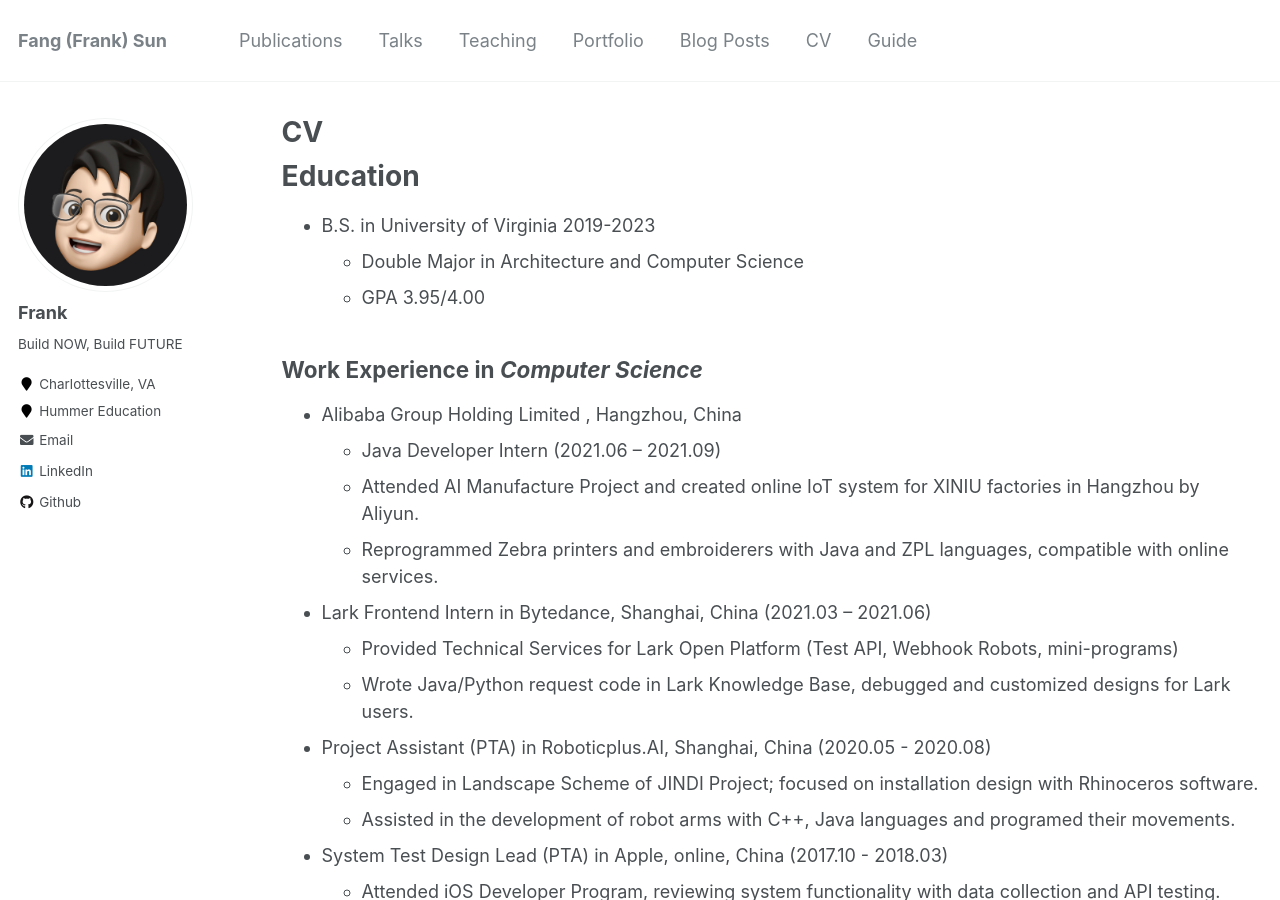
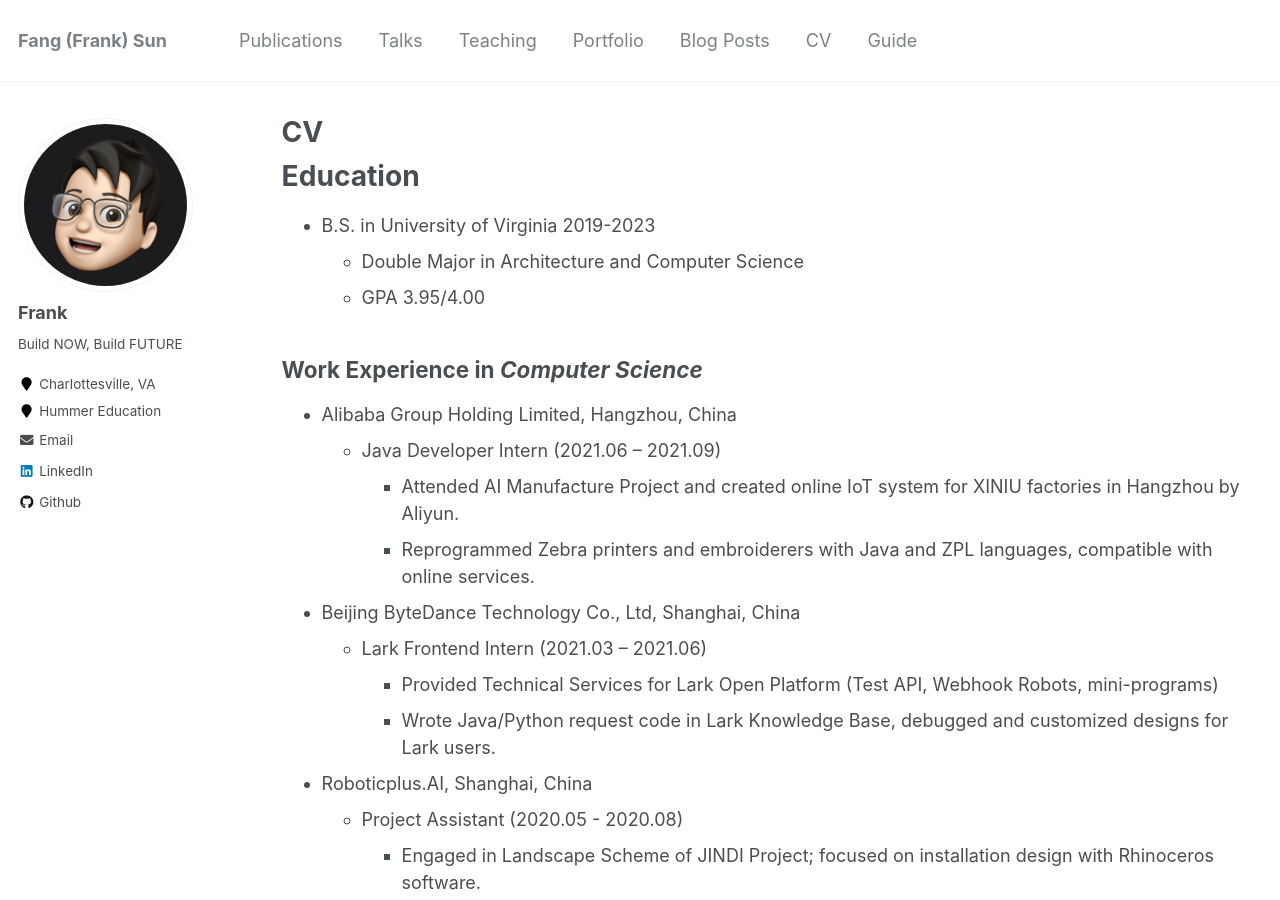
Before and after one commit to FangFrankSun/AcademicPage, a Jekyll site: the page built from _pages/cv.md, in a window 1280 px wide and 900 px high. Built offline with Jekyll 4.4.1, drawn with Linux system fonts in a browser that asks for light colours.

Commit message:
Update cv.md

```diff
--- a/_pages/cv.md
+++ b/_pages/cv.md
@@ -18,18 +18,20 @@ Education
 
 Work Experience in *Computer Science*
 ---
-* Alibaba Group Holding Limited , Hangzhou, China
+* Alibaba Group Holding Limited, Hangzhou, China
   * Java Developer Intern (2021.06 – 2021.09)
-  * Attended AI Manufacture Project and created online IoT system for XINIU factories in Hangzhou by Aliyun.
-  * Reprogrammed Zebra printers and embroiderers with Java and ZPL languages, compatible with online services.
+    * Attended AI Manufacture Project and created online IoT system for XINIU factories in Hangzhou by Aliyun.
+    * Reprogrammed Zebra printers and embroiderers with Java and ZPL languages, compatible with online services.
 
-* Lark Frontend Intern in Bytedance, Shanghai, China (2021.03 – 2021.06)
-  * Provided Technical Services for Lark Open Platform (Test API, Webhook Robots, mini-programs)
-  * Wrote Java/Python request code in Lark Knowledge Base, debugged and customized designs for Lark users.
+* Beijing ByteDance Technology Co., Ltd, Shanghai, China
+  * Lark Frontend Intern (2021.03 – 2021.06)
+    * Provided Technical Services for Lark Open Platform (Test API, Webhook Robots, mini-programs)
+    * Wrote Java/Python request code in Lark Knowledge Base, debugged and customized designs for Lark users.
 
-* Project Assistant (PTA) in Roboticplus.AI, Shanghai, China (2020.05 - 2020.08)
-  * Engaged in Landscape Scheme of JINDI Project; focused on installation design with Rhinoceros software.
-  * Assisted in the development of robot arms with C++, Java languages and programed their movements.
+* Roboticplus.AI, Shanghai, China
+  * Project Assistant (2020.05 - 2020.08)
+    * Engaged in Landscape Scheme of JINDI Project; focused on installation design with Rhinoceros software.
+    * Assisted in the development of robot arms with C++, Java languages and programed their movements.
 
 * System Test Design Lead (PTA) in Apple, online, China (2017.10 - 2018.03)
   * Attended iOS Developer Program, reviewing system functionality with data collection and API testing.
```
